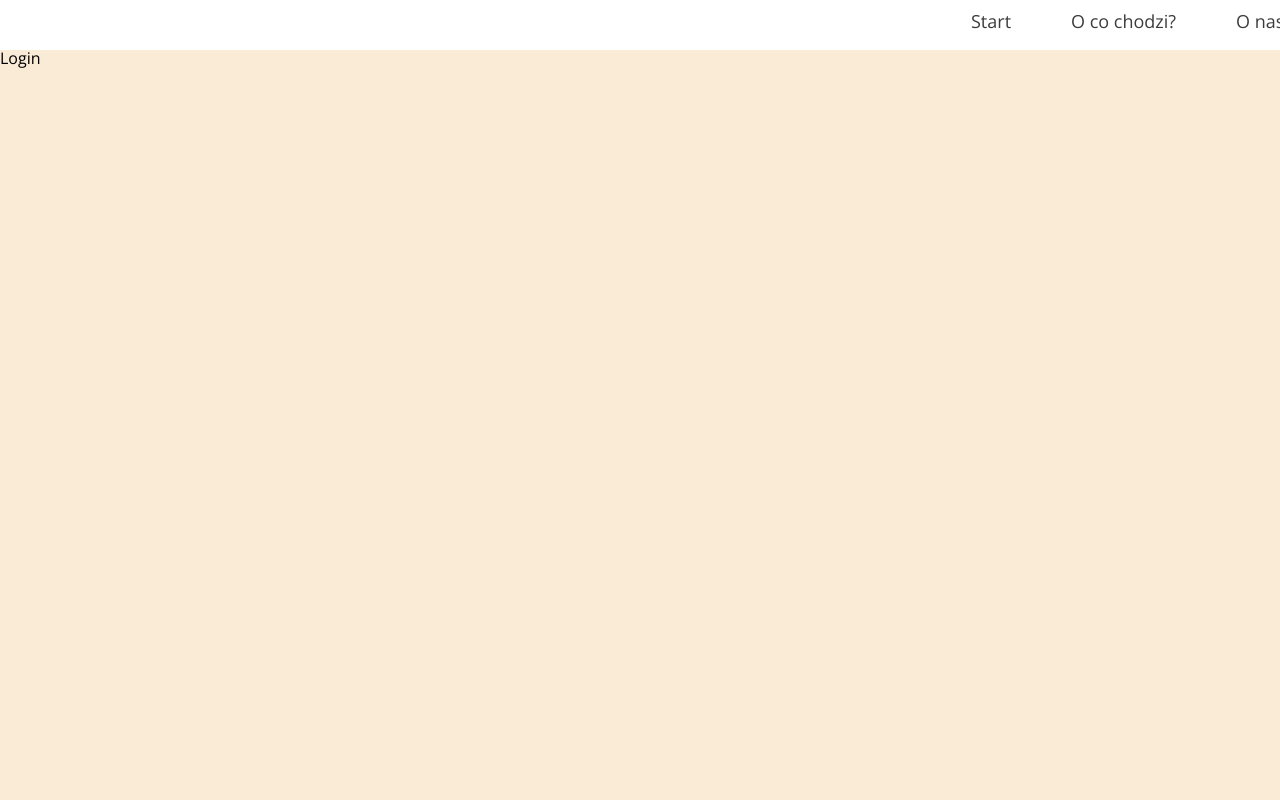
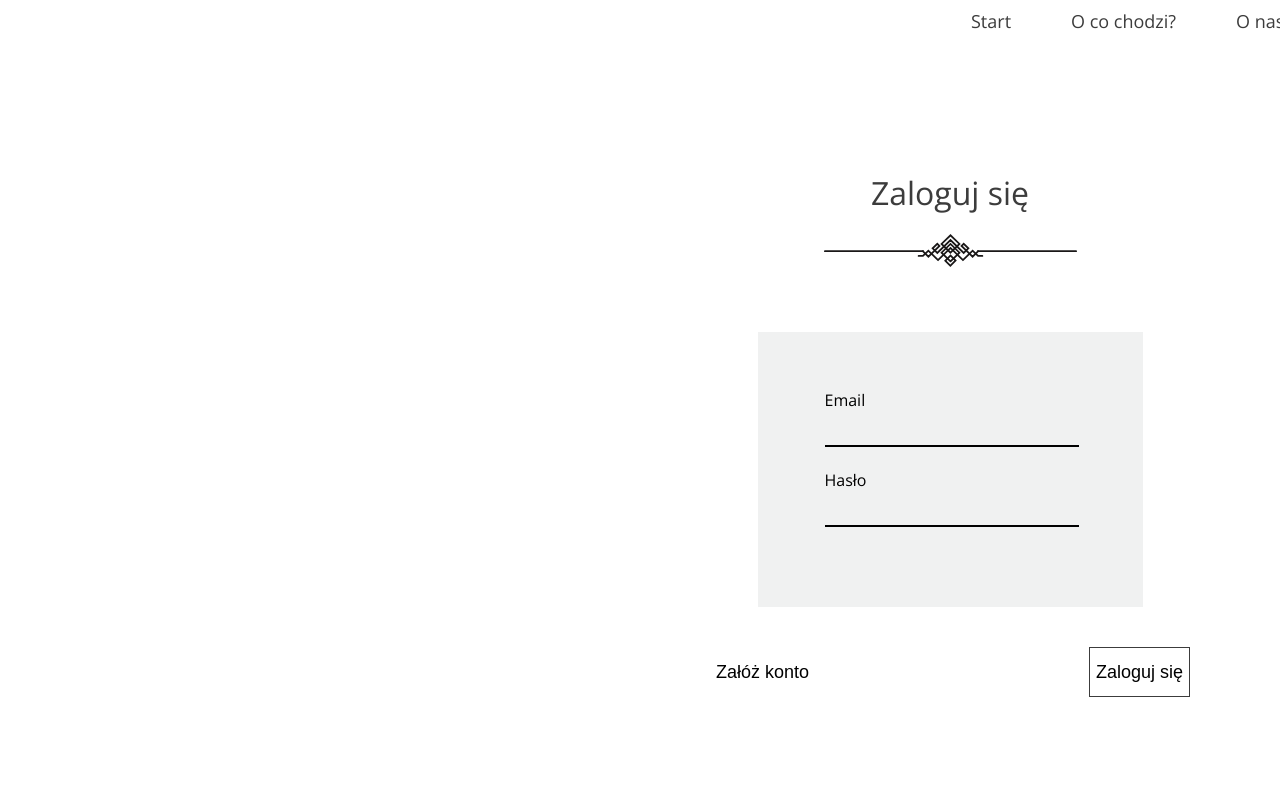
Before and after one commit to agzys/Charity-App, a React (Create React App) app: page /logowanie in a window 1280 px wide. Shown: the top 800 px of the page. Built offline with nearby package versions, Linux system fonts and the light colour scheme.

Commit message:
added login section

```diff
--- a/src/App.js
+++ b/src/App.js
@@ -1,5 +1,5 @@
 import Home from "./components/Home";
-import "./scss/main.scss";
+
 import { BrowserRouter as Router, Routes, Route } from "react-router-dom";
 import HomeNav from "./components/HomeNav";
 import Login from "./components/Login";
--- a/src/components/HomeContact.js
+++ b/src/components/HomeContact.js
@@ -20,7 +20,7 @@ function HomeContact() {
   const url = `https://fer-api.coderslab.pl/v1/portfolio/contact`;
 
   fetch(url, {
-    method: "post",
+    method: "POST",
     headers: {
       "Content-Type": "application/json",
     },
@@ -29,7 +29,8 @@ function HomeContact() {
     .then(res => res.json())
     .then(res => {
       console.log("Dodałem użytkownika:");
-      console.log(res);
+
+      console.log(res.status);
       console.log(formValues);
     });
 
--- a/src/components/Login.js
+++ b/src/components/Login.js
@@ -1,7 +1,29 @@
 import React from "react";
 
 function Login() {
-  return <section className='login'>Login</section>;
+  return (
+    <section className='login'>
+      <p className='login-title'>Zaloguj się</p>
+      <div className='decoration'></div>
+      <form className='login-form'>
+        <div className='login-form-values'>
+          <p className='login-form-text'>Email</p>
+          <input type='text' name='login' className='login-form-input'></input>
+        </div>
+        <div className='login-form-values'>
+          <p className='login-form-text'>Hasło</p>
+          <input
+            type='text'
+            name='password'
+            className='login-form-input'></input>
+        </div>
+      </form>
+      <div className='form-btns'>
+        <button className='create-account-btn'>Załóż konto</button>
+        <button className='log-in-btn'>Zaloguj się</button>
+      </div>
+    </section>
+  );
 }
 
 export default Login;
--- a/src/index.js
+++ b/src/index.js
@@ -1,6 +1,7 @@
 import React from "react";
 import ReactDOM from "react-dom/client";
 import App from "./App";
+import "./scss/main.scss";
 
 const root = ReactDOM.createRoot(document.getElementById("root"));
 root.render(
--- a/src/scss/settings/_login.scss
+++ b/src/scss/settings/_login.scss
@@ -1,6 +1,57 @@
+@import "../settings/colors";
 .login {
   margin: 0 auto;
   width: 1900px;
   height: 946px;
-  background-color: antiquewhite;
+  .login-title {
+    font-size: 32px;
+    color: $text-color;
+    text-align: center;
+    margin-top: 135px;
+  }
 }
+
+.login-form {
+  margin: 0 auto;
+  width: 385px;
+  height: 235px;
+  background-color: $background-color;
+  padding-top: 40px;
+}
+.login-form-values {
+  margin-top: 20px;
+  margin-left: 67px;
+  width: 250px;
+  height: 60px;
+}
+.login-form-text {
+  font-size: 16px;
+}
+.login-form-input {
+  margin-top: 20px;
+  width: 250px;
+  background-color: $background-color;
+  border: none;
+  border-bottom: 2px solid black;
+}
+
+.form-btns {
+  width: 480px;
+  height: 50px;
+  margin: 0 auto;
+  display: flex;
+  justify-content: space-between;
+  margin-top: 40px;
+  .create-account-btn {
+    border: none;
+    background-color: white;
+    font-size: 18px;
+    cursor: pointer;
+  }
+  .log-in-btn {
+    font-size: 18px;
+    background-color: white;
+    cursor: pointer;
+    border: 1px solid $text-color;
+  }
+}
```
